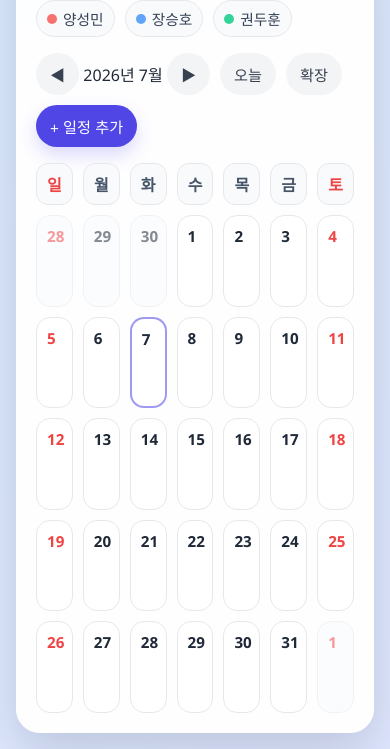
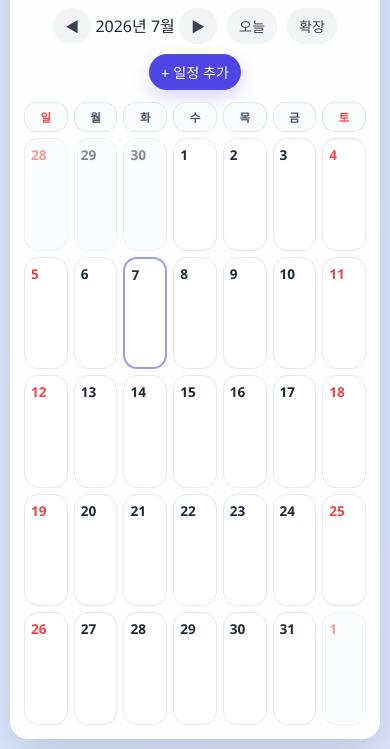
Before and after one commit to Jang1117/monthly, a website: page index.html in a window 390 px wide. Shown: the part 95-844 px from the top of the page. Drawn offline with Linux system fonts and the light colour scheme; no server answers.

Commit message:
Update index.html

```diff
--- a/index.html
+++ b/index.html
@@ -89,6 +89,35 @@
     .danger-btn { background:#fee2e2; color:#b91c1c; }
 
     .event-bar.dragging { opacity:0.9; transform: translateY(-2px); box-shadow: 0 12px 30px rgba(15,23,42,0.28); }
+
+    @media (max-width: 780px) {
+      body { padding: 10px; }
+      .container { padding: 14px; border-radius: 18px; }
+      header { flex-direction: column; align-items: stretch; gap: 10px; margin-bottom: 12px; }
+      h1 { font-size: 1.4rem; text-align: center; }
+      .legend { justify-content: center; }
+      .controls { justify-content: center; }
+      .calendar {
+        overflow-x: hidden;
+        overflow-y: auto;
+        gap: 6px;
+        grid-template-rows: min-content repeat(var(--rows, 5), minmax(88px, auto));
+      }
+      .day-name { font-size: 0.8rem; padding: 6px 4px; }
+      .day-cell { padding: 6px; gap: 4px; }
+      .day-number { font-size: 0.92rem; }
+      .event-bar { font-size: 0.76rem; height: 27px; padding: 0 8px; }
+      .modal-card { width: min(92vw, 480px); padding: 16px; }
+    }
+
+    @media (max-width: 420px) {
+      h1 { font-size: 1.2rem; }
+      .legend-item { font-size: 0.8rem; padding: 5px 8px; }
+      button { padding: 8px 12px; font-size: 0.88rem; }
+      .day-name { font-size: 0.72rem; }
+      .day-number { font-size: 0.85rem; }
+      .event-bar { font-size: 0.7rem; height: 25px; }
+    }
   </style>
 </head>
 <body>
```
